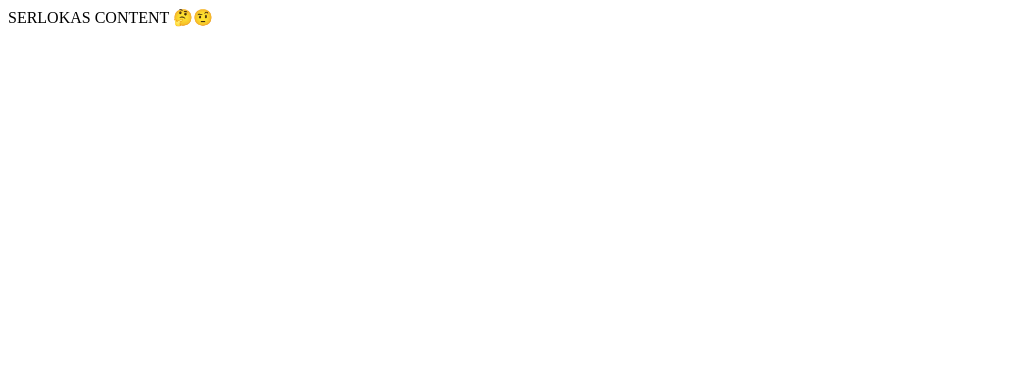
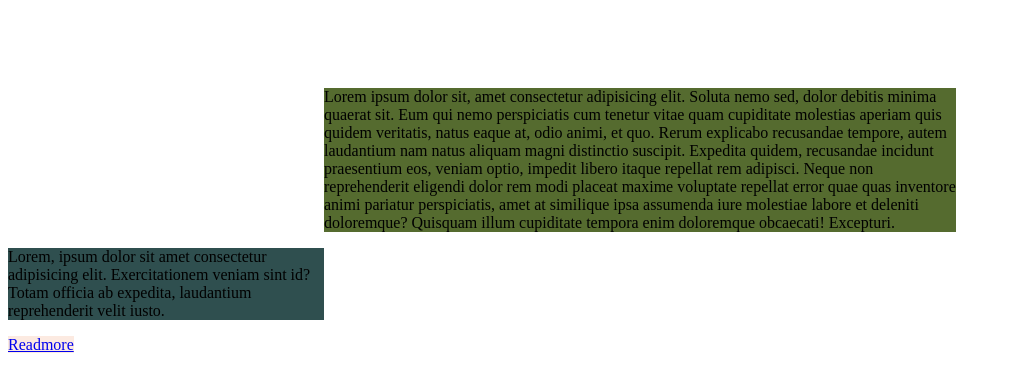
Before and after one commit to zazeli/2-serlokas, a website: page index.html in a window 1280 px wide. Shown: the whole page, without its empty margins (0-1011 px from the left). Drawn offline with Linux system fonts and the light colour scheme.

Commit message:
Some content in the middle of the screen

```diff
--- a/index.html
+++ b/index.html
@@ -7,7 +7,9 @@
     <title>Serlokas</title>
 </head>
 <body>
-    SERLOKAS CONTENT 🤔🤨
+<div style="background-color: darkolivegreen; width: 50%;margin-left: 25%; margin-top: 7%;">Lorem ipsum dolor sit, amet consectetur adipisicing elit. Soluta nemo sed, dolor debitis minima quaerat sit. Eum qui nemo perspiciatis cum tenetur vitae quam cupiditate molestias aperiam quis quidem veritatis, natus eaque at, odio animi, et quo. Rerum explicabo recusandae tempore, autem laudantium nam natus aliquam magni distinctio suscipit. Expedita quidem, recusandae incidunt praesentium eos, veniam optio, impedit libero itaque repellat rem adipisci. Neque non reprehenderit eligendi dolor rem modi placeat maxime voluptate repellat error quae quas inventore animi pariatur perspiciatis, amet at similique ipsa assumenda iure molestiae labore et deleniti doloremque? Quisquam illum cupiditate tempora enim doloremque obcaecati! Excepturi.</div>
 
+   <p style="background-color: darkslategrey; width: 25%;">Lorem, ipsum dolor sit amet consectetur adipisicing elit. Exercitationem veniam sint id? Totam officia ab expedita, laudantium reprehenderit velit iusto.</p>
+<a href="#" style="background-color:rgb(252, 234, 225);">Readmore</a>
 </body>
 </html>
```
